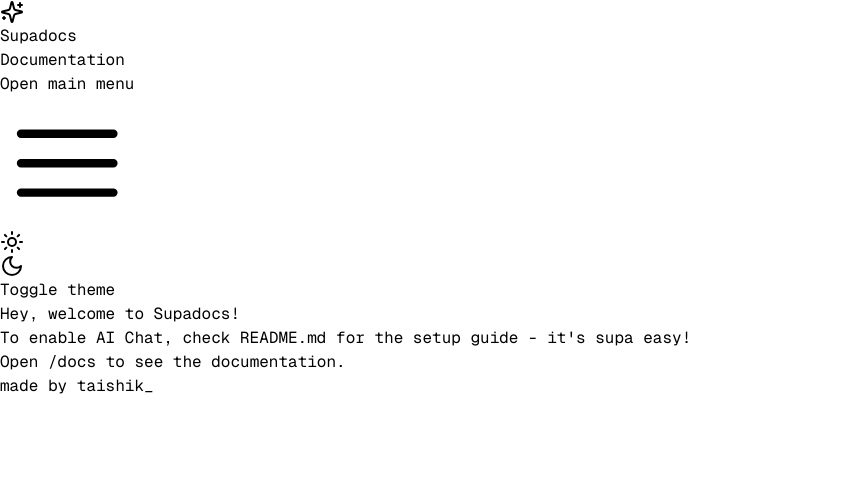
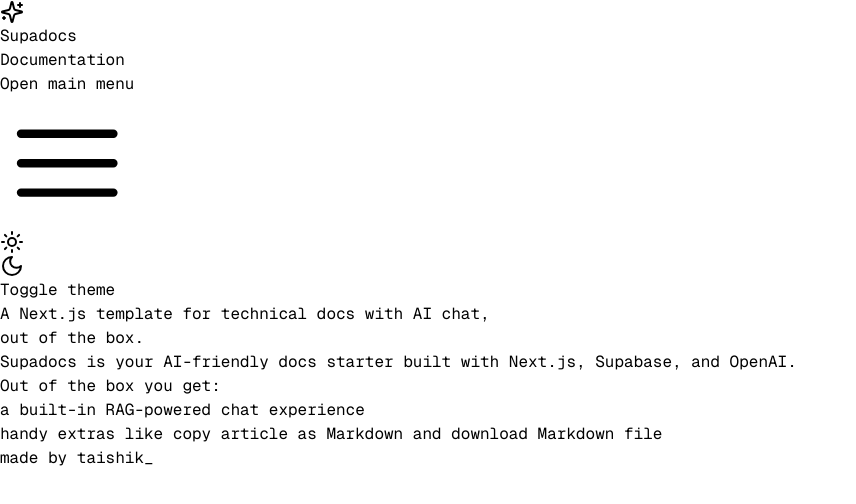
Before and after one commit to taishikato/supadocs-marketing, a Next.js app in the folder apps/web/: page / in a window 1280 px wide. Shown: the top 504 px of the page, without its empty margins (0-856 px from the left). Built offline with nearby package versions, Linux system fonts and the light colour scheme.

Commit message:
refactor: Update main page layout and content for Supadocs introduction

```diff
--- a/apps/web/app/page.tsx
+++ b/apps/web/app/page.tsx
@@ -1,37 +1,30 @@
-import Link from "next/link";
 import { Header } from "./header";
 
 export default function Page() {
   return (
     <>
       <Header />
-      <main className="flex min-h-screen flex-col items-center justify-center px-6 text-center">
-        <h1 className="text-4xl font-semibold">Hey, welcome to Supadocs!</h1>
-        <div className="mt-6 text-lg sm:text-xl text-muted-foreground">
-          <ul className="list-disc list-inside space-y-1">
-            <li>
-              To enable AI Chat, check{" "}
-              <Link
-                className="font-semibold text-secondary-foreground underline"
-                href="https://github.com/taishikato/supadocs-starter-template/blob/main/README.md#usage"
-                rel="noreferrer"
-                target="_blank"
-              >
-                README.md
-              </Link>{" "}
-              for the setup guide - it's supa easy!
-            </li>
-            <li>
-              Open{" "}
-              <Link
-                className="font-semibold text-secondary-foreground underline"
-                href="/docs"
-              >
-                /docs
-              </Link>{" "}
-              to see the documentation.
-            </li>
-          </ul>
+      <main className="flex min-h-screen px-6 flex-col container mx-auto mt-8">
+        <h1 className="text-2xl md:text-3xl font-semibold border-l-3 border-purple-400 dark:border-purple-500 pl-3">
+          A Next.js template for technical docs with AI chat,
+          <br />
+          out of the box.
+        </h1>
+        <div className="mt-8 text-secondary-foreground/80 text-sm md:text-base space-y-1">
+          <div>
+            Supadocs is your AI-friendly docs starter built with Next.js,
+            Supabase, and OpenAI.
+          </div>
+          <div>
+            Out of the box you get:
+            <ul className="list-disc list-inside space-y-1">
+              <li>a built-in RAG-powered chat experience</li>
+              <li>
+                handy extras like copy article as Markdown and download Markdown
+                file
+              </li>
+            </ul>
+          </div>
         </div>
       </main>
       <footer className="py-6 text-center text-sm text-muted-foreground">
```
